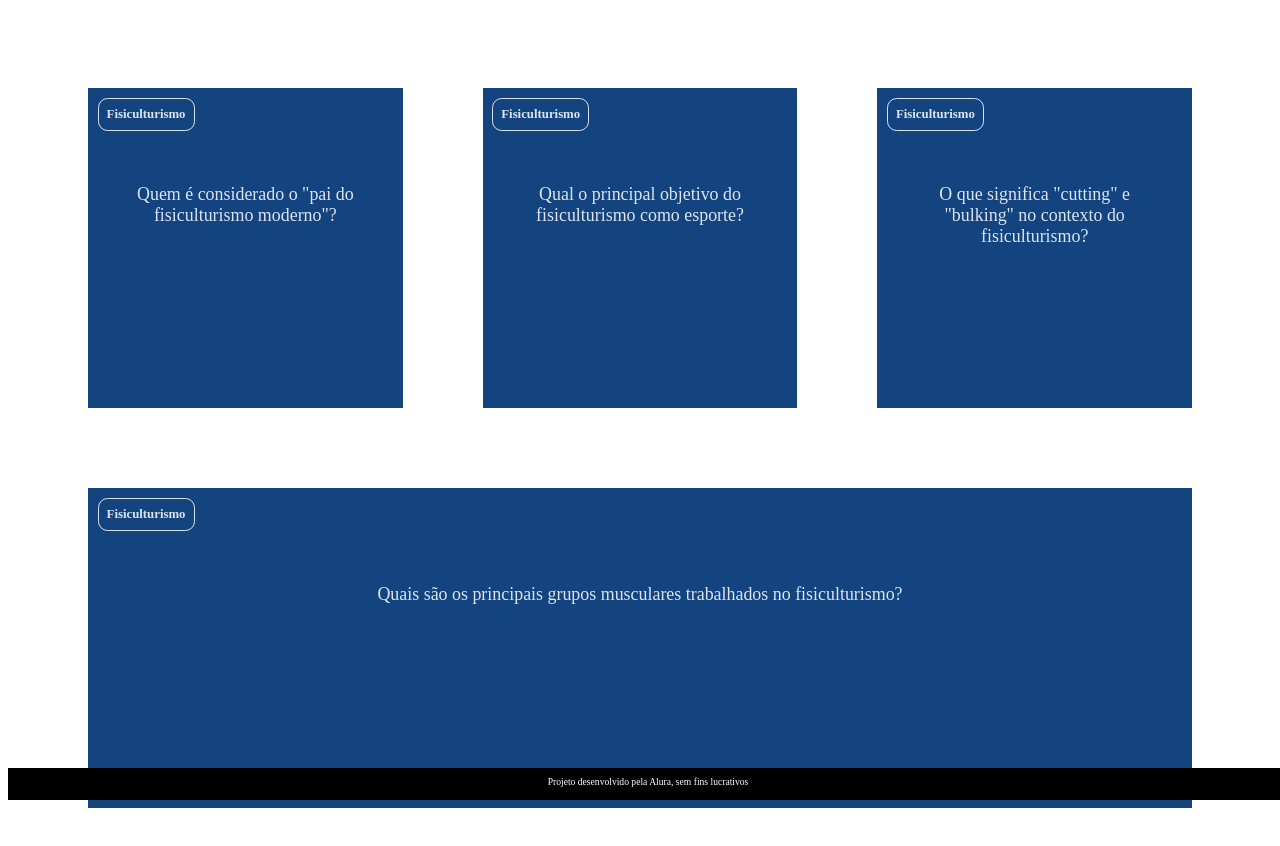
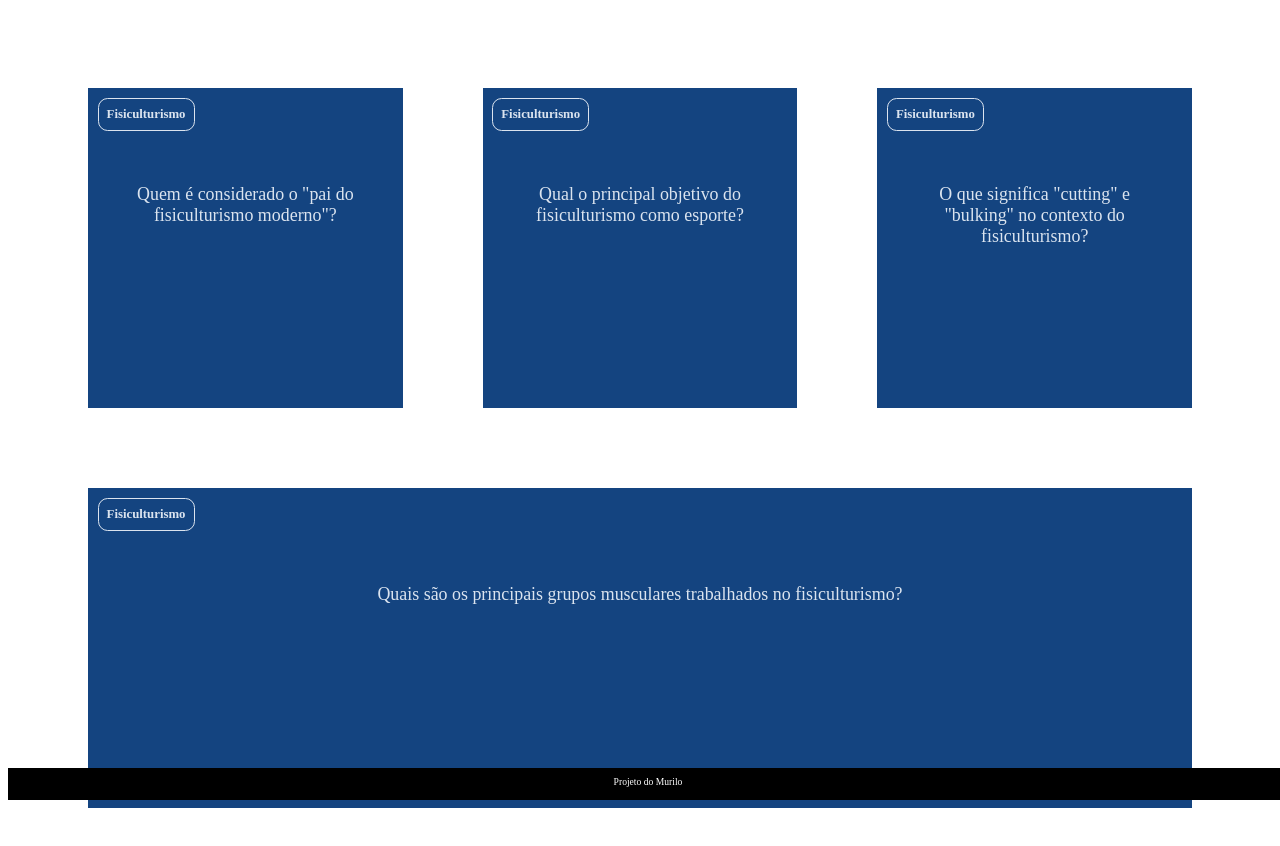
Before and after one commit to MuriloGabriel33/flashcard-Murilo-2b, a plain HTML site: page index.html in a window 1280 px wide. Drawn offline with Linux system fonts and the light colour scheme; files that its build step writes are made by us from their sources.

Commit message:
Update index.html

```diff
--- a/index.html
+++ b/index.html
@@ -11,19 +11,19 @@
         <section id="container">
             <!-- <article class="cartao">
                 <div class="cartao__conteudo">
-                    <h3>Programação</h3>
+                    <h3>Fisiculturismo</h3>
                     <div class="cartao__conteudo__pergunta">
-                        <p>O que é JavaScript?</p>
+                        <p>Quem foi Ronnie Coleman?</p>
                     </div>
                     <div class="cartao__conteudo__resposta">
-                        <p>O JavaScript é uma linguagem de programação</p>
+                        <p>Ronald Dean "Ronnie" Coleman, é um fisiculturista norte-americano, detentor do recorde de oito títulos consecutivos de Mr. Olympia, feito que compartilha com Lee Haney. Ser um policial permitiu a Coleman o tempo livre que ele precisava para treinar. </p>
                     </div>
                 </div>
             </article> -->
         </section>
     </main>
     <footer>
-        <p>Projeto desenvolvido pela Alura, sem fins lucrativos</p>
+        <p>Projeto do Murilo</p>
     </footer>
     <script src="app.js"></script>
     <script src="perguntas.js"></script>
```
